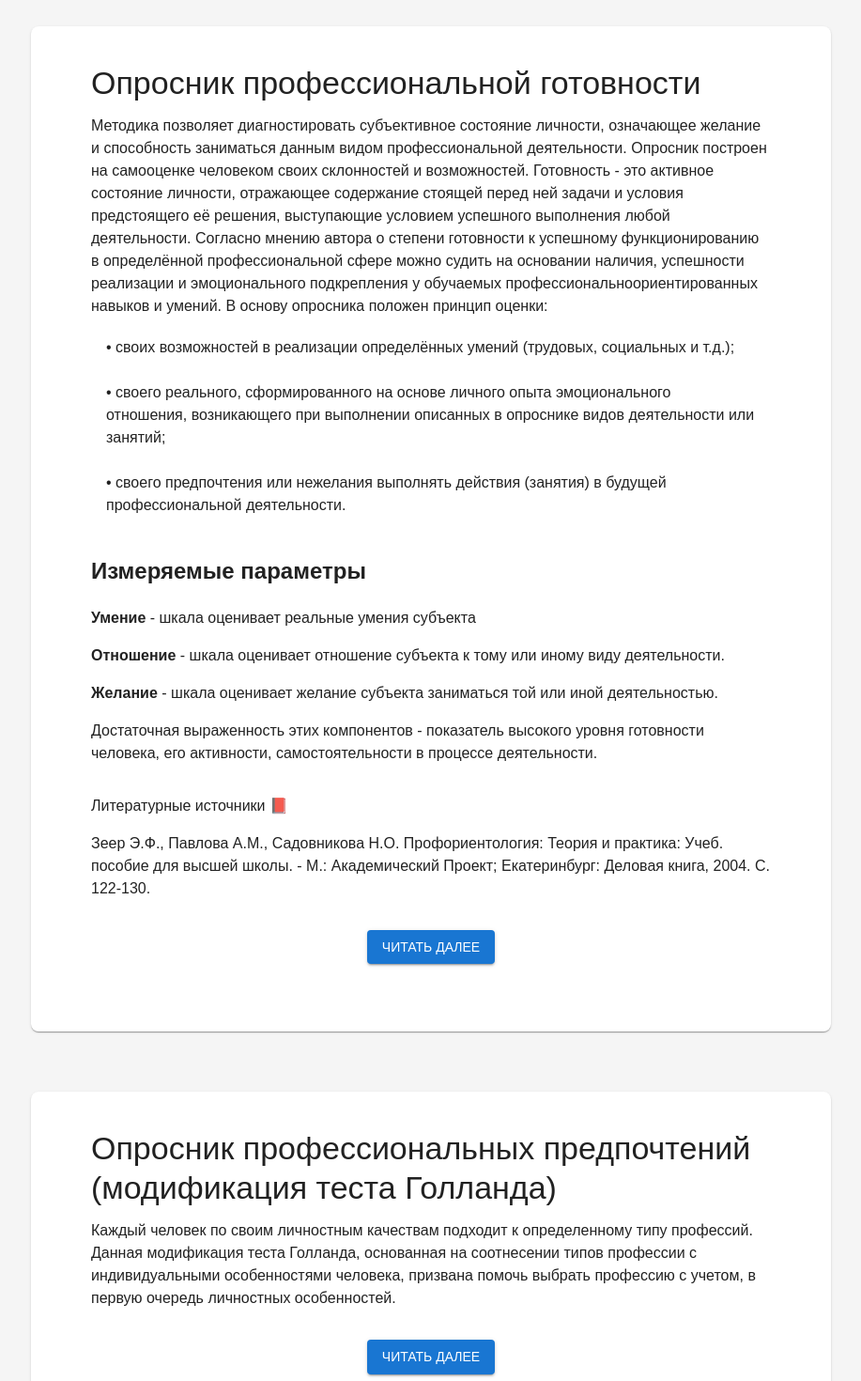
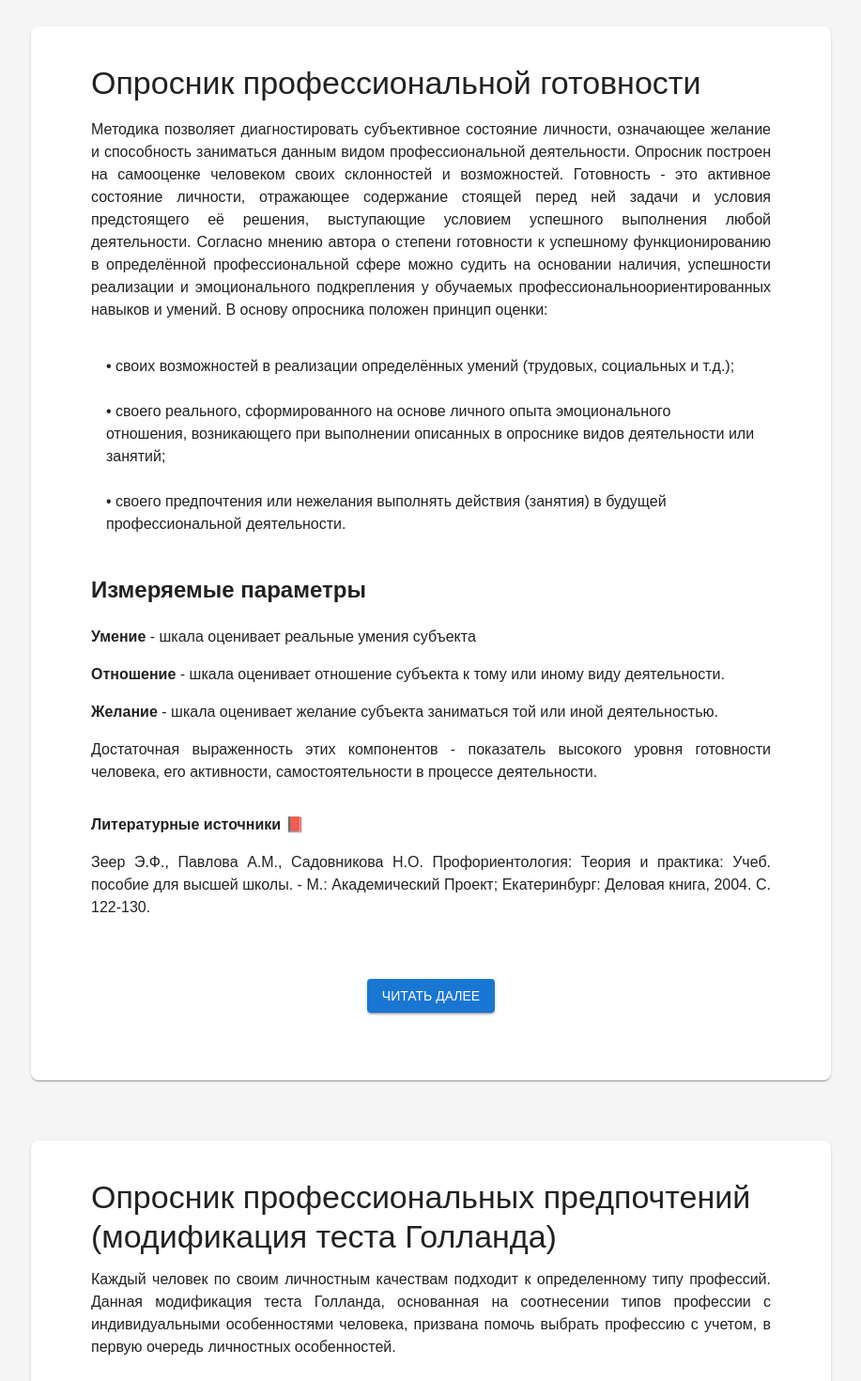
Before and after one commit to LYuree/LYuree.github.io, a React (Vite) app: page /method in a window 1280 px wide. Shown: the part 100-1570 px from the top of the page at 94% size, without its empty margins (181-1098 px from the left). Built offline with nearby package versions, Linux system fonts and the light colour scheme.

Commit message:
Поправил отступы и кнопки.

```diff
--- a/src/components/ContentSection/ContentSection.tsx
+++ b/src/components/ContentSection/ContentSection.tsx
@@ -15,15 +15,16 @@ const ContentSection: React.FC<ContentSectionProps> = ({ title, content }) => {
         bgcolor: 'background.paper',
         borderRadius: 2,
         boxShadow: 1,
+        textAlign: 'justify'
       }}
     >
-      <Typography variant="h4" gutterBottom>
+      <Typography variant="h4" gutterBottom sx={{textAlign: 'initial'}}>
         {title}
       </Typography>
       {content.map((item, index) => (
         <React.Fragment key={index}>
           {typeof item === 'string' ? (
-            <Typography paragraph>{item}</Typography>
+            <Typography className='content-section-typography' paragraph>{item}</Typography>
           ) : (
             item // Если это компонент, просто рендерим его
           )}
--- a/src/index.css
+++ b/src/index.css
@@ -27,3 +27,8 @@ a:visited {
 .report-abuse-link > span.report-abuse-link {
     color: revert;
 }
+
+.content-section-typography,
+.content-section-typography p {
+    text-align: justify;
+}
--- a/src/pages/HomePage/HomePage.tsx
+++ b/src/pages/HomePage/HomePage.tsx
@@ -49,7 +49,7 @@ const HomePage: React.FC = () => {
                 <ListItemText primary="• Тест на выявление склонностей к IT-профессиям" />
               </ListItem>
             </ContentList>,
-            <Box my={4} display="flex" justifyContent="center">
+            <Box mb={4} mt={8} display="flex" justifyContent="center">
                 <Button variant="contained" color="primary" onClick={() => handleButtonClick("details")}>
                 читать далее
                 </Button>
@@ -75,12 +75,11 @@ const HomePage: React.FC = () => {
                   Рекомендуем проходить тест на профориентацию, один раз в два-три года. Так как за это время профессиональные склонности могут поменяться.`,
                   <Box sx={{fontWeight: 'bold', my: '2rem', fontSize: '2em'}}>Не останавливайтесь! 🛫</Box>,
                   `Если Вы учитесь в школе, и только выбираете будущую профессию. Не ограничивайтесь только прохождением теста на профориентацию. Участвуйте и в других профориентационных мероприятиях, например, в тех которые проводятся в вашей школе. Познакомитесь с разными профессиями, посетите предприятия. Попробуйте позаниматься какой-то профессией, например, на летних каникулах. Тогда вы сможете более точно понять, к какой профессиональной сфере вы расположены.`,
-                  <Box my={4} display="flex" justifyContent="center">
+                  <Box mb={4} mt={8} display="flex" justifyContent="center">
                     <Button variant="contained" color="primary" onClick={() => handleButtonClick("why")}>
                     читать далее
                     </Button>
                   </Box>
-                  // <Box display="flex" justifyContent="center" mt={6} fontSize='1.2em' color='primary'><Link to="/why">Почему важно пройти тест на профориентацию?</Link></Box>
                 ]}
               />
           </div>
@@ -99,7 +98,6 @@ const HomePage: React.FC = () => {
                   <Box sx={{fontWeight: 'bold', my: '2rem', fontSize: '2em'}}>*придумать броский заголовок🔎*</Box>,
                   `На следующем этапе, нужно познакомится с этими профессия подробнее и выбрать ту от которой получаешь максимальное удовлетворение. И в которой имеешь максимальный потенциал, максимальное преимущество перед другими претендентами (опыт, физическую силу, музыкальный слух и т.д.).`,
                   `Такой подход позволит максимально реализовать себя в будущей профессии, и в условиях жёсткой конференции занять достойное место.`,
-                  <Box display="flex" justifyContent="center" mt={6} fontSize='1.2em' color='primary'><Link to="/why">Почему важно пройти тест на профориентацию?</Link></Box>
                 ]}
               />
           </div>
--- a/src/pages/MethodPage/MethodPage.tsx
+++ b/src/pages/MethodPage/MethodPage.tsx
@@ -29,12 +29,12 @@ const MethodPage: React.FC = () => {
           <ContentSection
             title="Опросник профессиональной готовности"
             content={[
-              <div data-name="intro">Методика позволяет диагностировать субъективное состояние личности, означающее желание и способность заниматься данным видом профессиональной деятельности.
+              <p data-name="intro">Методика позволяет диагностировать субъективное состояние личности, означающее желание и способность заниматься данным видом профессиональной деятельности.
               Опросник построен на самооценке человеком своих склонностей и возможностей.
               Готовность - это активное состояние личности, отражающее содержание стоящей перед ней задачи и условия предстоящего её решения, выступающие условием успешного выполнения любой деятельности.
               Согласно мнению автора о степени готовности к успешному функционированию в определённой профессиональной сфере можно судить на основании наличия, успешности реализации и эмоционального подкрепления у обучаемых профессиональноориентированных навыков и умений.
                 В основу опросника положен принцип оценки:
-              </div>,
+              </p>,
               <ContentList key="list">
               <ListItem>
                 <ListItemText primary="• своих возможностей в реализации определённых умений (трудовых, социальных и т.д.);" />
@@ -50,10 +50,12 @@ const MethodPage: React.FC = () => {
             <p><strong>Умение</strong> - шкала оценивает реальные умения субъекта</p>,
             <p><strong>Отношение</strong> - шкала оценивает отношение субъекта к тому или иному виду деятельности.</p>,
             <p><strong>Желание</strong> - шкала оценивает желание субъекта заниматься той или иной деятельностью.</p>,
-            <Box mb={4}>Достаточная выраженность этих компонентов - показатель высокого уровня готовности человека, его активности, самостоятельности в процессе деятельности.</Box>,
-                <p>Литературные источники 📕</p>,
+            <Box mb={4}>
+                <p>Достаточная выраженность этих компонентов - показатель высокого уровня готовности человека, его активности, самостоятельности в процессе деятельности.</p>
+            </Box>,
+                <p><strong>Литературные источники 📕</strong></p>,
             `Зеер Э.Ф., Павлова А.М., Садовникова Н.О. Профориентология: Теория и практика: Учеб. пособие для высшей школы. - М.: Академический Проект; Екатеринбург: Деловая книга, 2004. С. 122-130.`,
-            <Box my={4} display="flex" justifyContent="center">
+            <Box mb={4} mt={8} display="flex" justifyContent="center">
                 <Button variant="contained" color="primary" onClick={() => handleButtonClick("Holland")}>
                 читать далее
                 </Button>
@@ -73,7 +75,7 @@ const MethodPage: React.FC = () => {
                 title="Опросник профессиональных предпочтений (модификация теста Голланда)"
                 content={[
                   `Каждый человек по своим личностным качествам подходит к определенному типу профессий. Данная модификация теста Голланда, основанная на соотнесении типов профессии с индивидуальными особенностями человека, призвана помочь выбрать профессию с учетом, в первую очередь личностных особенностей.`,
-                  <Box my={4} display="flex" justifyContent="center">
+                  <Box mb={4} mt={8} display="flex" justifyContent="center">
                       <Button variant="contained" color="primary" onClick={() => handleButtonClick("diff")}>
                     читать далее
                     </Button>
@@ -93,18 +95,18 @@ const MethodPage: React.FC = () => {
                   `Методика предназначена для отбора на различные типы профессий в соответствии с классификацией типов профессий Е. А Климова. Можно использовать при профориентации подростков и взрослых.
                   Содержание методики: испытуемый должен в каждой из 20 пар предлагаемых видов деятельности выбрать только один вид.`,
                   <h2>Название типов профессий по столбцам:</h2>,
-                  <p><strong>Человек-природа</strong> — шкала оценивает реальные умения субъекта</p>,
+                  <p><strong>Человек-природа</strong> — шкала оценивает реальные умения субъекта.</p>,
                   <p><strong>Человек-техника</strong> — шкала оценивает отношение субъекта к тому или иному виду деятельности.</p>,
                   <p><strong>Человек-знак</strong> — шкала оценивает желание субъекта заниматься той или иной деятельностью.</p>,
                   <p><strong>Человек — художественный образ</strong> — шкала оценивает желание субъекта заниматься той или иной деятельностью.</p>,
-                  <Box my={4} display="flex" justifyContent="center">
+                  <Box mb={4} mt={8} display="flex" justifyContent="center">
                   <Button color="secondary" variant="contained">
-                    <Link to="/test">пройти тестирование!</Link>
+                    <Link to="/test_init">пройти тестирование!</Link>
                     </Button>
                     </Box>
                 ]}
               />
-          </div>,
+          </div>
         </Box>
       </Container>
     </ThemeProvider>
```
